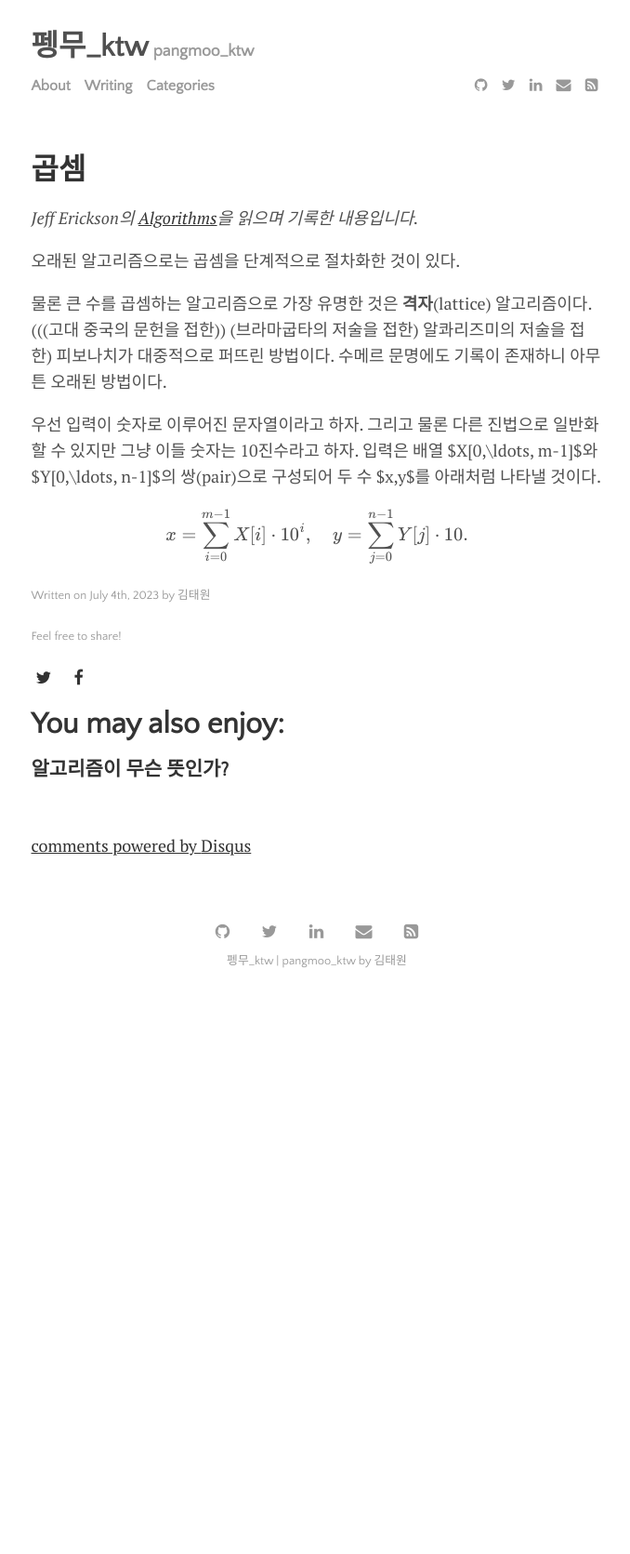
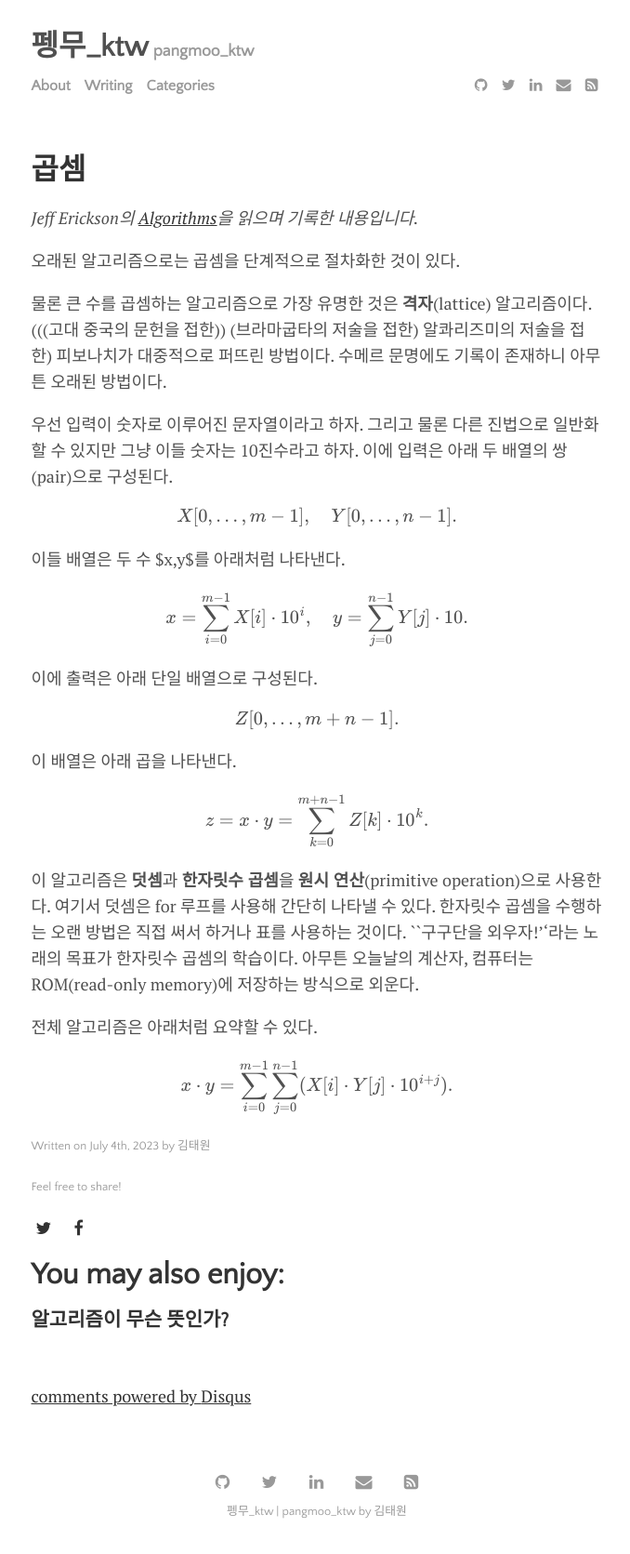
Before and after one commit to pangmoo-KTW/pangmoo-KTW, a Jekyll site: the page built from _posts/2023-07-04-alg02.md, in a window 1280 px wide. Shown: the whole page at 93% size, without its empty margins (299-977 px from the left). Built offline with Jekyll 4.4.1, drawn with Linux system fonts in a browser that asks for light colours; formulas are drawn with MathJax 3; comment, search, counter and statistics services are not loaded; before the commit the page ends 1079 px from its top, so only the background shows below that.

Commit message:
20230704_07

```diff
--- a/_posts/2023-07-04-alg02.md
+++ b/_posts/2023-07-04-alg02.md
@@ -16,8 +16,38 @@ tags: [Algorithms]
 
 우선 입력이 숫자로 이루어진 문자열이라고 하자.
 그리고 물론 다른 진법으로 일반화할 수 있지만 그냥 이들 숫자는 10진수라고 하자.
-입력은 배열 $X[0,\ldots, m-1]$와 $Y[0,\ldots, n-1]$의 쌍(pair)으로 구성되어 두 수 $x,y$를 아래처럼 나타낼 것이다.
+이에 입력은 아래 두 배열의 쌍(pair)으로 구성된다.
+
+$$
+X[0,\ldots, m-1],\quad Y[0,\ldots, n-1].
+$$
+
+이들 배열은 두 수 $x,y$를 아래처럼 나타낸다.
 
 $$
 x = \sum^{m-1}_{i=0}X[i]\cdot 10^i,\quad y=\sum^{n-1}_{j=0}Y[j]\cdot 10.
 $$
+
+이에 출력은 아래 단일 배열으로 구성된다.
+
+$$
+Z[0,\ldots,m+n-1].
+$$
+
+이 배열은 아래 곱을 나타낸다.
+
+$$
+z=x\cdot y = \sum^{m+n-1}_{k=0}Z[k]\cdot10^k.
+$$
+
+이 알고리즘은 **덧셈**과 **한자릿수 곱셈**을 **원시 연산**(primitive operation)으로 사용한다.
+여기서 덧셈은 for 루프를 사용해 간단히 나타낼 수 있다.
+한자릿수 곱셈을 수행하는 오랜 방법은 직접 써서 하거나 표를 사용하는 것이다.
+``구구단을 외우자!''라는 노래의 목표가 한자릿수 곱셈의 학습이다.
+아무튼 오늘날의 계산자, 컴퓨터는 ROM(read-only memory)에 저장하는 방식으로 외운다.
+
+전체 알고리즘은 아래처럼 요약할 수 있다.
+
+$$
+x\cdot y = \sum^{m-1}_{i=0}\sum^{n-1}_{j=0}(X[i]\cdot Y[j]\cdot 10^{i+j}).
+$$
```
